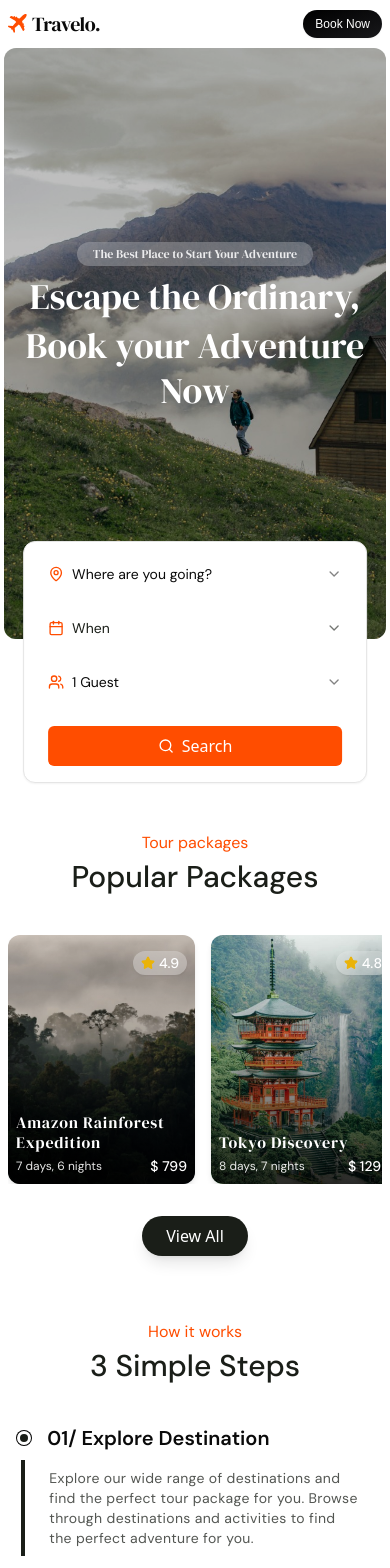
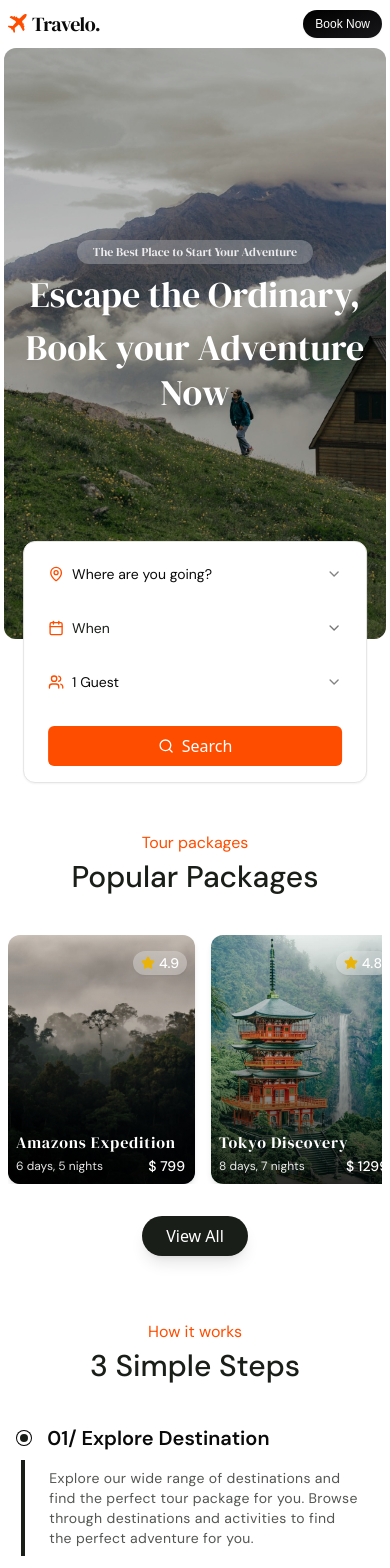
Before and after one commit to joshuadsouza500/Travelo, a Next.js app: page / in a window 390 px wide. Shown: the top 1568 px of the page. Built offline with nearby package versions, Linux system fonts and the light colour scheme.

Commit message:
FIxed some mobile sizing issues

```diff
--- a/app/components/ui/TourCarousel.tsx
+++ b/app/components/ui/TourCarousel.tsx
@@ -14,8 +14,8 @@ type TourProp = {
 
 const destinations: TourProp[] = [
   {
-    title: "Amazon Rainforest Expedition",
-    duration: "7 days, 6 nights",
+    title: "Amazons Expedition",
+    duration: "6 days, 5 nights",
     price: "$ 799",
     image: "/amazon.jpeg",
     rating: 4.9,
@@ -63,14 +63,14 @@ const TourCarousel = () => {
               alt="Tour package"
               height={400}
               width={400}
-              className=" object-center object-cover  h-full w-full group-hover:scale-105 transition-transform duration-300 aspect-[3/4] max-h-[280px] md:max-h-[350px] lg:max-h-[450px]  "
+              className=" object-center object-cover  h-full w-full group-hover:scale-105 transition-transform duration-300 aspect-[3/4] max-h-[300px] md:max-h-[350px] lg:max-h-[450px]  "
             />
             <div className="absolute inset-0 bg-gradient-to-t from-black/80 via-black/30 to-transparent rounded-xl" />
             <div className="  text-white p-2   absolute bottom-0 left-0 md:p-4  w-full">
               <h5 className="leading-tight tracking-wider pb-1 font-DM_serif md:text-xl ">
                 {destination.title}
               </h5>
-              <div className="flex  justify-between items-center w-full ">
+              <div className="flex  justify-between items-center w-full pr-0.5">
                 <p className="text-xs md:text-sm text-white/90">
                   {destination.duration}
                 </p>
--- a/app/components/ui/TravelSearch.tsx
+++ b/app/components/ui/TravelSearch.tsx
@@ -69,8 +69,8 @@ export function TravelSearch() {
           <PopoverContent className="w-auto p-0" align="start">
             <Calendar
               mode="single"
+              onSelect={setDate}
               selected={date}
-              onSelect={setDate}
               autoFocus
               disabled={(date) =>
                 date < new Date() || date > addDays(new Date(), 120)
--- a/app/sections/Hero.tsx
+++ b/app/sections/Hero.tsx
@@ -22,10 +22,11 @@ const Hero = () => {
         >
           The Best Place to Start Your Adventure
         </MotionDiv>
+        <div className="flex flex-col text-center">
           <span className=" inline-block overflow-hidden pb-1">
             <Motionh1
-            className="  text-white text-4xl md:text-6xl  xl:text-7xl leading-tight md:leading-none text-center pb-1  "
-            initial={{ y: "200%", opacity: 0.8 }}
+              className="  text-white text-4xl md:text-6xl  xl:text-7xl leading-tight md:leading-none  pb-1  "
+              initial={{ y: "100%", opacity: 0.8 }}
               whileInView={{ y: 0, opacity: 1 }}
               transition={{
                 delay: 0.2,
@@ -35,7 +36,9 @@ const Hero = () => {
             >
               Escape the Ordinary,
             </Motionh1>
-
+          </span>
+          <span className=" inline-block overflow-hidden pb-1">
+            {" "}
             <Motionh1
               className="  text-white text-4xl md:text-6xl  xl:text-7xl leading-tight md:leading-none text-center pb-1  "
               initial={{ y: "100%", opacity: 0.8 }}
@@ -49,6 +52,7 @@ const Hero = () => {
               Book your Adventure Now
             </Motionh1>
           </span>
+        </div>
       </div>
       <div className="  h-auto  absolute left-1/2 -bottom-36  md:-bottom-10 transform -translate-x-1/2  rounded-3xl z-10 w-[90%] 2xl:w-[70%] ">
         <TravelSearch />
--- a/app/sections/Popular.tsx
+++ b/app/sections/Popular.tsx
@@ -20,7 +20,7 @@ const Popular = () => {
             collection
           </p>
         </div>
-        <section className=" w-full h-auto  py-6 md:py-10  lg:px-8 ">
+        <section className=" w-full h-auto  py-6 md:py-10  lg:px-6 ">
           <TourCarousel />
         </section>
         <div className="w-full flex justify-center pt-2">
--- a/app/sections/Steps.tsx
+++ b/app/sections/Steps.tsx
@@ -104,13 +104,13 @@ const Steps = () => {
               src="/step1.jpeg"
               className="h-full w-full object-cover object-center rounded-xl "
             />
-            <div className="flex  justify-between items-center divide-x-2  py-2   rounded-xl text-white bg-white/95 backdrop-blur-sm absolute bottom-1.5 left-1.5 w-[97%] ">
+            <div className="flex  justify-between items-center divide-x-2  py-2   rounded-xl  bg-white/95 backdrop-blur-sm absolute bottom-1.5 left-1.5 w-[97%] ">
               {statistics.map((stat, index) => (
                 <div key={index} className="text-center w-1/3 py-1">
-                  <span className="block text-text-black text-2xl leading-none font-semibold font-DM_serif tracking-wider">
+                  <span className="block text-Orange text-2xl leading-none font-semibold font-DM_serif tracking-wider">
                     {stat.value}
                   </span>
-                  <span className="text-xs text-black/70">{stat.label}</span>
+                  <span className="text-xs text-black/70 ">{stat.label}</span>
                 </div>
               ))}
             </div>
```
Lines whose indentation alone changed are shown as unchanged.
